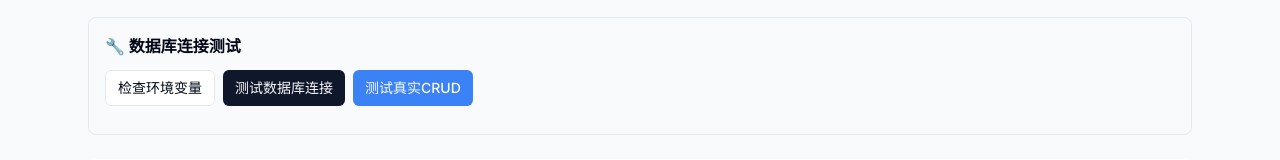
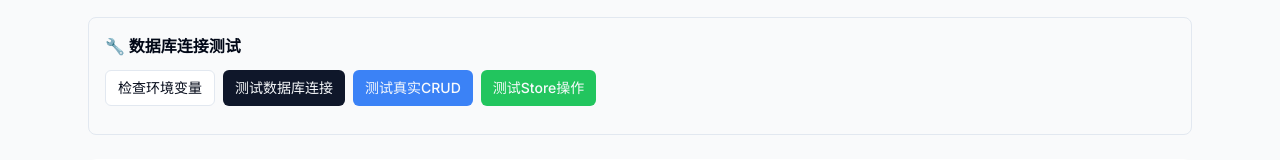
Before and after one commit to hueshu/ai-todolist, a Next.js app: page / in a window 1280 px wide. Shown: the part 273-433 px from the top of the page. Built offline with nearby package versions, Linux system fonts and the light colour scheme; no server answers; the database is empty.

Commit message:
add store operations test to diagnose UI state sync issues

```diff
--- a/src/components/DatabaseTest.tsx
+++ b/src/components/DatabaseTest.tsx
@@ -4,10 +4,15 @@ import { useState } from 'react'
 import { Button } from '@/components/ui/button'
 import { supabase } from '@/lib/supabase'
 import { getTasks, createTask } from '@/lib/database'
+import { useStore } from '@/lib/store'
 
 export function DatabaseTest() {
   const [testResult, setTestResult] = useState<string>('')
   const [isLoading, setIsLoading] = useState(false)
+
+  const tasks = useStore((state) => state.tasks)
+  const loadTasks = useStore((state) => state.loadTasks)
+  const addTask = useStore((state) => state.addTask)
 
   const testConnection = async () => {
     setIsLoading(true)
@@ -113,6 +118,39 @@ ${!isUrlValid || !isKeyValid ? '\n⚠️  请检查Vercel环境变量配置！'
     }
   }
 
+  const testStoreOperations = async () => {
+    setIsLoading(true)
+    setTestResult('正在测试Store操作...')
+
+    try {
+      // 显示当前store中的任务数量
+      setTestResult(`📊 Store中当前任务数: ${tasks.length}`)
+
+      // 手动刷新数据
+      await loadTasks()
+      setTestResult(prev => prev + `\n🔄 刷新后任务数: ${tasks.length}`)
+
+      // 测试通过store添加任务
+      const newTaskData = {
+        title: 'Store测试任务',
+        priority: 'medium' as const,
+        estimatedHours: 1,
+        status: 'pool' as const,
+        tags: [],
+        taskType: 'single' as const,
+      }
+
+      await addTask(newTaskData)
+      setTestResult(prev => prev + `\n✅ 通过Store创建任务成功!`)
+      setTestResult(prev => prev + `\n📊 创建后任务数: ${tasks.length}`)
+
+    } catch (error) {
+      setTestResult(prev => prev + `\n❌ Store操作失败: ${error instanceof Error ? error.message : '未知错误'}`)
+    } finally {
+      setIsLoading(false)
+    }
+  }
+
   return (
     <div className="p-4 border rounded-lg bg-gray-50">
       <h3 className="font-bold mb-3">🔧 数据库连接测试</h3>
@@ -142,6 +180,15 @@ ${!isUrlValid || !isKeyValid ? '\n⚠️  请检查Vercel环境变量配置！'
         >
           {isLoading ? '测试中...' : '测试真实CRUD'}
         </Button>
+
+        <Button
+          onClick={testStoreOperations}
+          disabled={isLoading}
+          size="sm"
+          className="bg-green-500 hover:bg-green-600"
+        >
+          {isLoading ? '测试中...' : '测试Store操作'}
+        </Button>
       </div>
 
       {testResult && (
```
